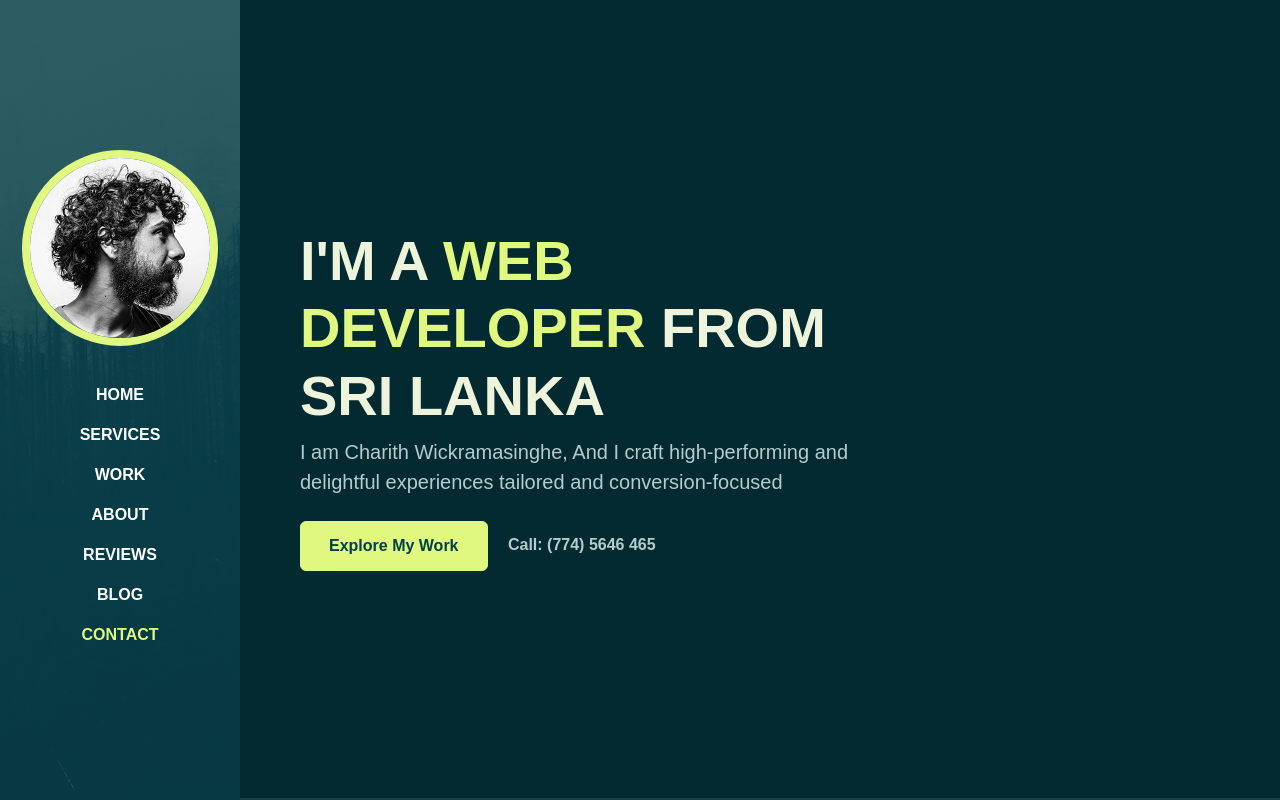
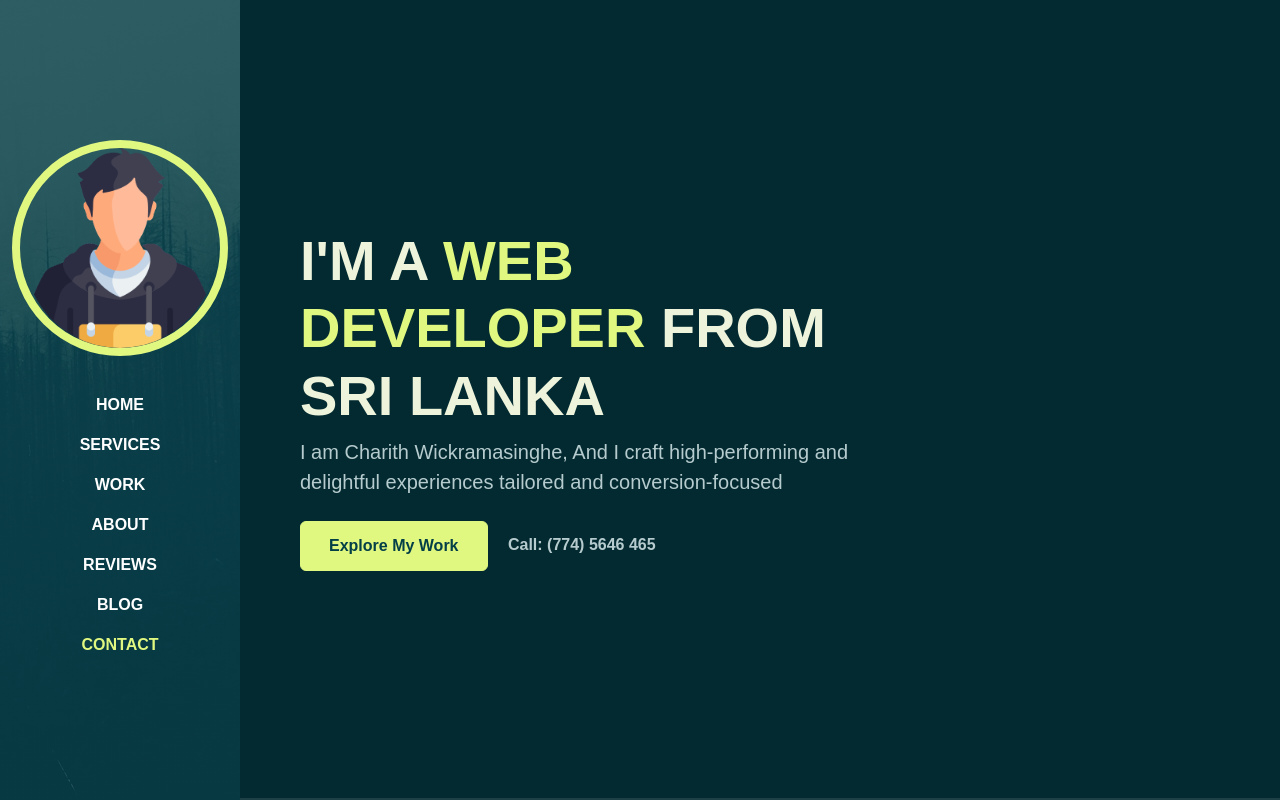
Before and after one commit to charith-codex/Portfolio_WebSite_02, a plain HTML site: page index.html in a window 1280 px wide. Shown: the top 800 px of the page. Drawn offline with Linux system fonts and the light colour scheme; a web font is replaced by a local one.

Commit message:
final version 1.2

```diff
--- a/index.html
+++ b/index.html
@@ -17,7 +17,7 @@
     <div class="container flex-lg-column">
       <a class="navbar-brand mx-lg-auto mb-lg-4" href="#">
         <span class="h3 fw-bold d-block d-lg-none">Charith Wickramasinghe</span>
-        <img src="./assets/images/person.jpg" class="d-none d-lg-block rounded-circle" alt="" />
+        <img src="./assets/images/boyc.png"  class="d-none d-lg-block rounded-circle" />
       </a>
       <button class="navbar-toggler" type="button" data-bs-toggle="collapse" data-bs-target="#navbarNav"
         aria-controls="navbarNav" aria-expanded="false" aria-label="Toggle navigation">
```
Also changed, not shown: assets/images/boyc.png (added).
